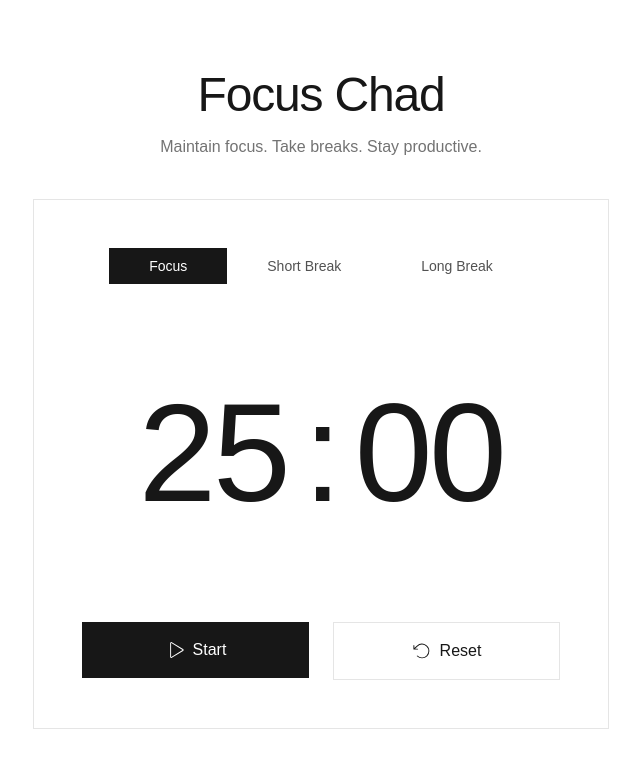
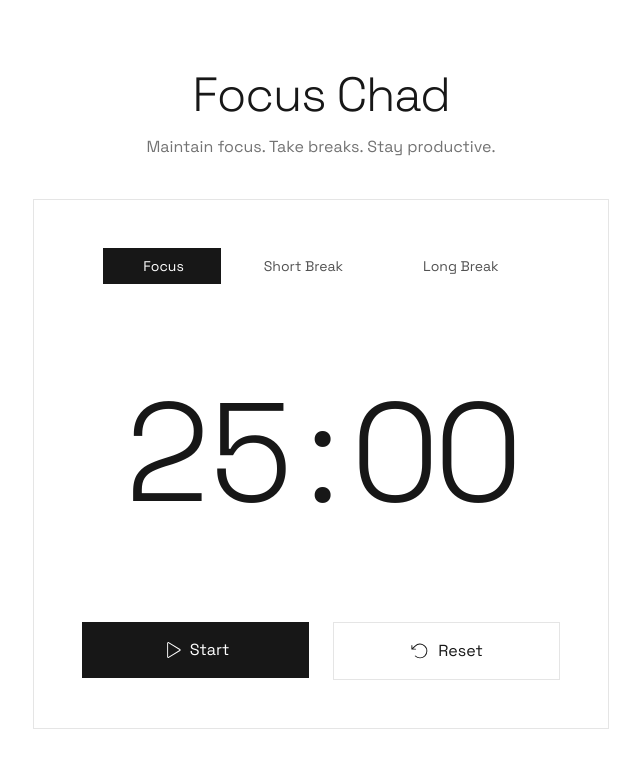
Before and after one commit to chad-guy/focus-pomodoro, a React (Vite) app: page / in a window 1280 px wide. Shown: the top 768 px of the page, without its empty margins (319-959 px from the left). Built offline with nearby package versions, Linux system fonts and the light colour scheme.

Commit message:
feat: first commit

```diff
--- a/src/index.css
+++ b/src/index.css
@@ -1,5 +1,5 @@
+@import url('https://fonts.googleapis.com/css2?family=Space+Grotesk:wght@300..700&display=swap');
 @import "tailwindcss";
-@import url('https://fonts.googleapis.com/css2?family=Space+Grotesk:wght@300..700&display=swap');
 
 * {
   font-family: 'Space Grotesk', sans-serif;
```
